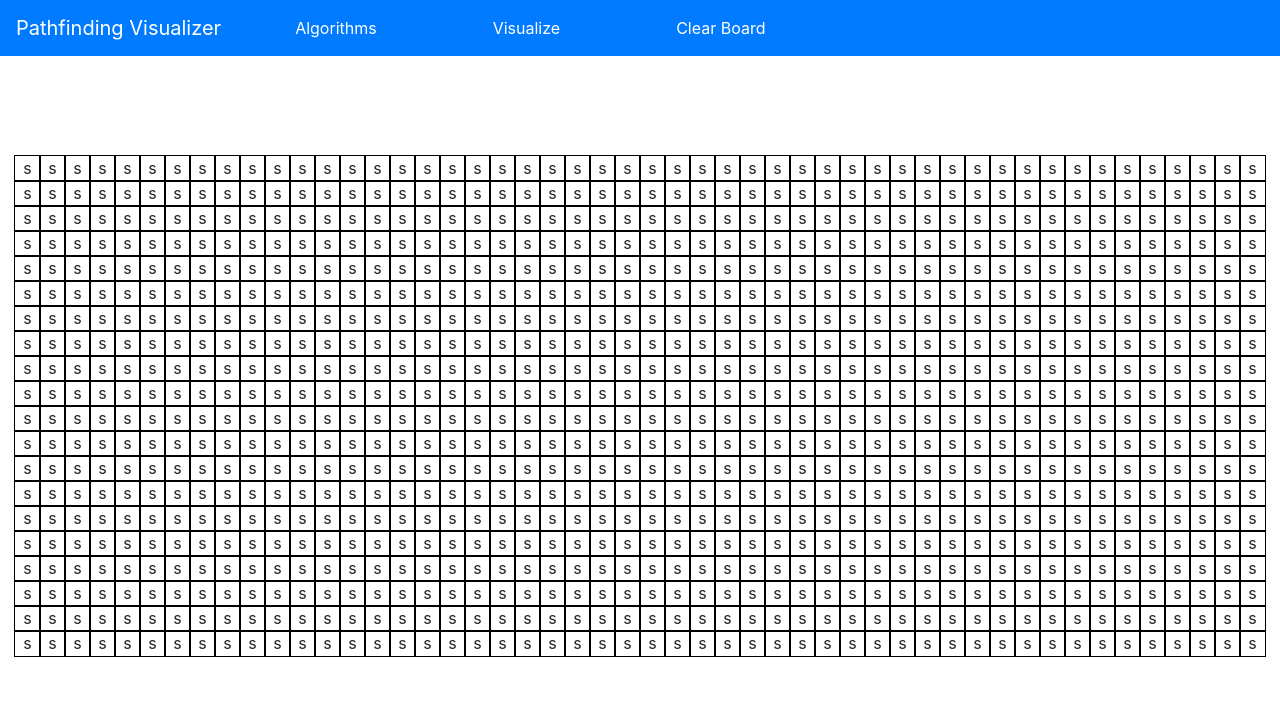
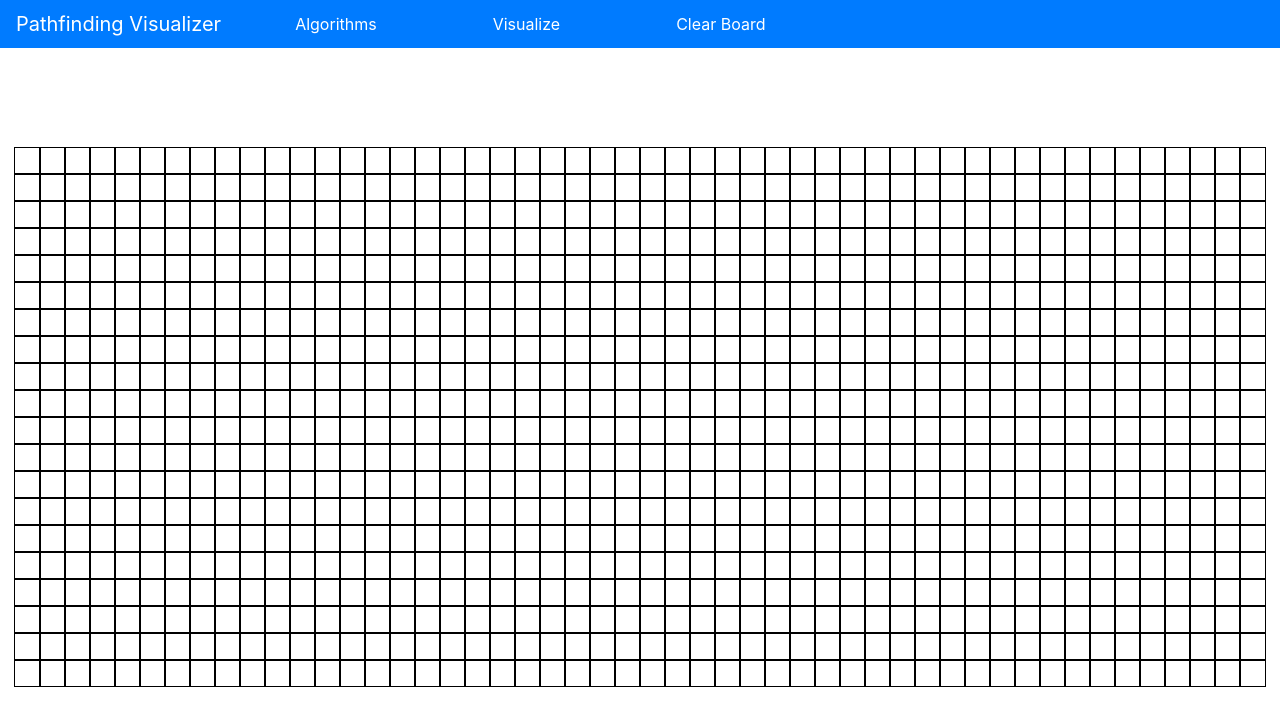
Before and after one commit to mingchengzack/Path-Finding-Visualizer, a React (Create React App) app: page / in a window 1280 px wide. Shown: the top 726 px of the page. Built offline with nearby package versions, Linux system fonts and the light colour scheme.

Commit message:
remove space between div for grid

```diff
--- a/src/components/Node.css
+++ b/src/components/Node.css
@@ -5,6 +5,10 @@
   display: inline-block;
 }
 
+div {
+  line-height: 1;
+}
+
 .grid {
   margin: 100px 0 0;
 }
--- a/src/components/Node.jsx
+++ b/src/components/Node.jsx
@@ -7,7 +7,7 @@ class Node extends Component {
     this.state = {};
   }
   render() {
-    return <div className="node">s</div>;
+    return <div className="node"></div>;
   }
 }
 
```
